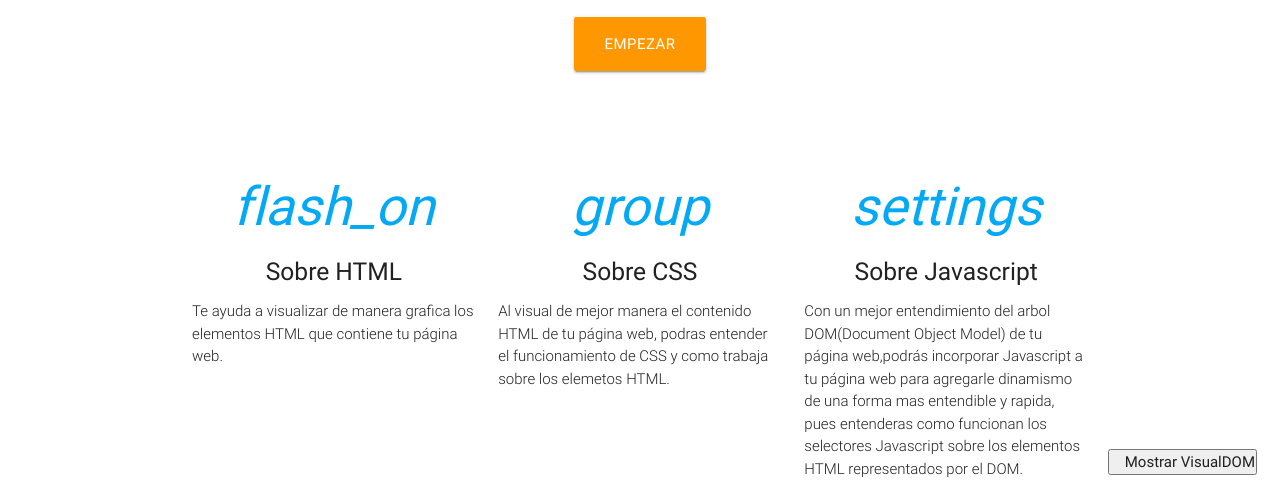
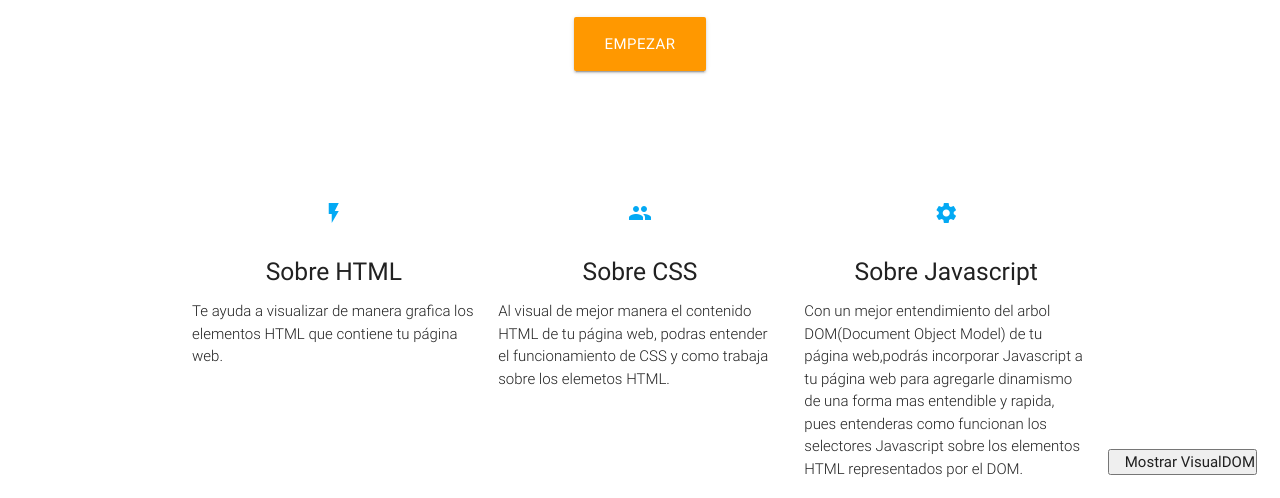
Before and after one commit to edielmendez/VisualDOM, a plain HTML site: page index.html in a window 1280 px wide. Shown: the part 302-800 px from the top of the page. Drawn offline with Linux system fonts and the light colour scheme.

Commit message:
Visual DOM v.1.1

```diff
--- a/index.html
+++ b/index.html
@@ -9,7 +9,7 @@
   <script src="libs/js/go.js" charset="utf-8"></script>
   <script src="libs/js/visualDOM.js" charset="utf-8"></script>
   <script src="libs/js/materialize.min.js" charset="utf-8"></script>
-  <!--<link href="https://fonts.googleapis.com/icon?family=Material+Icons" rel="stylesheet">-->
+  <link href="https://fonts.googleapis.com/icon?family=Material+Icons" rel="stylesheet">
 
   <link rel="stylesheet" href="libs/css/materialize.css">
 
```
